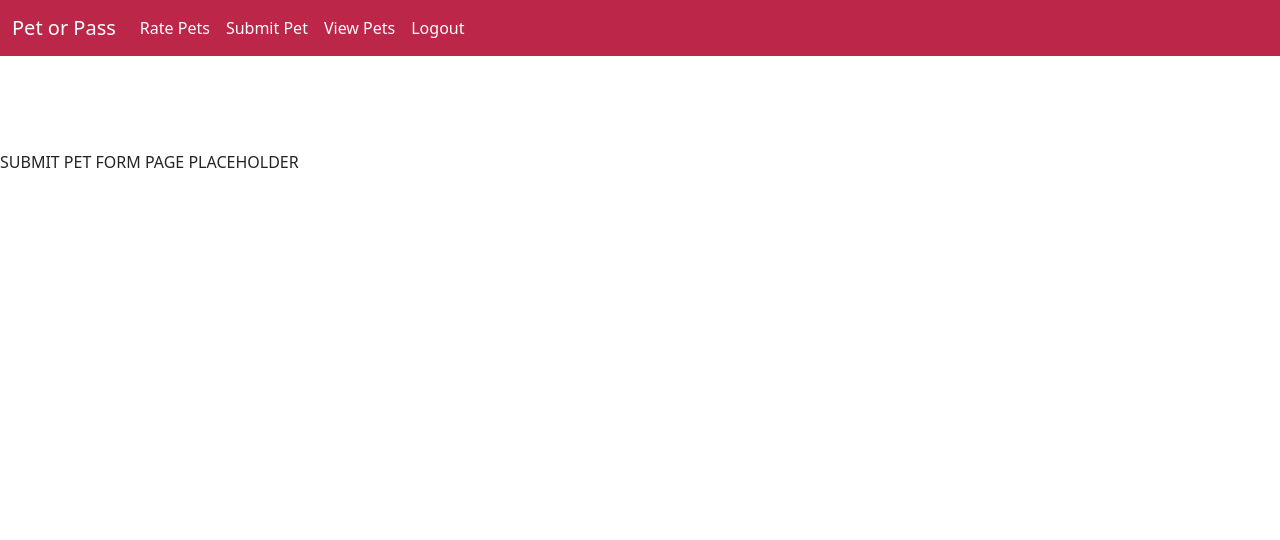
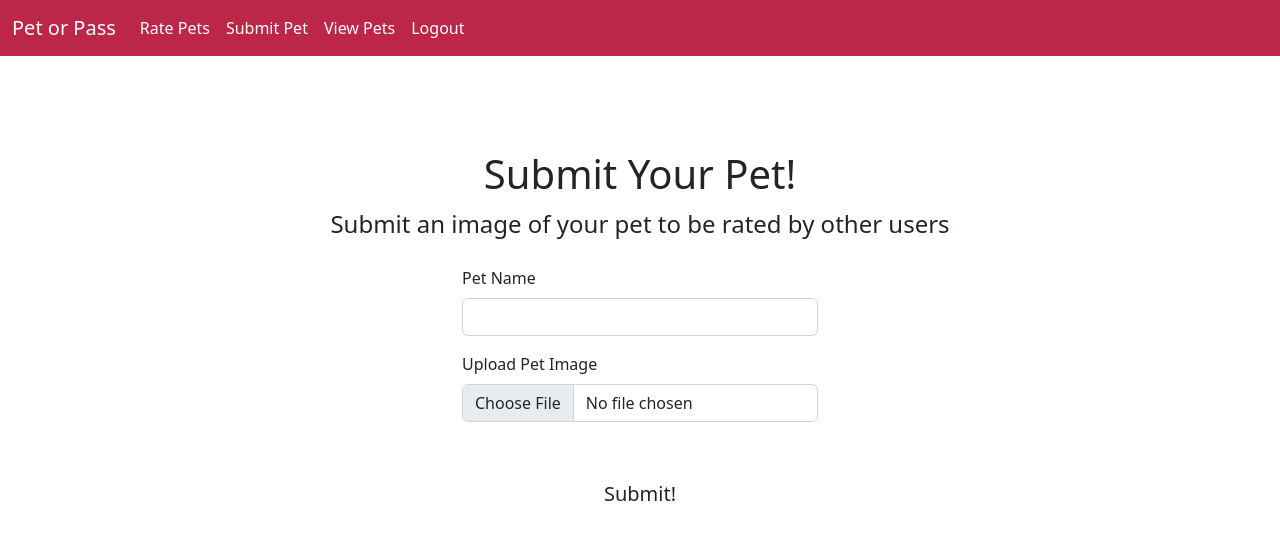
Before and after one commit to TotallyNotTito/PetOrPass, a React (Vite) app in the folder frontend/: page /submit-pet in a window 1280 px wide. Shown: the top 540 px of the page. Built offline with nearby package versions, Linux system fonts and the light colour scheme.

Commit message:
submit pet

```diff
--- a/frontend/src/components/SubmitPetForm.tsx
+++ b/frontend/src/components/SubmitPetForm.tsx
@@ -1,3 +1,29 @@
 export function SubmitPetForm() {
-    return (<div className="below-navbar">SUBMIT PET FORM PAGE PLACEHOLDER</div>);
+    return (
+        <form className="container below-navbar">
+            <div className="row text-center">
+                <h1>Submit Your Pet!</h1>
+            </div>
+            <div className="row text-center">
+                <legend>Submit an image of your pet to be rated by other users</legend>
+            </div>
+            <div className="row mt-3 justify-content-center">
+                <div className="col-xl-4 col-md-6 col-sm-8 col-10">
+                    <label className="form-label" htmlFor="petNameInput">Pet Name</label>
+                    <input className="form-control" type="text" id="petNameInput" name="petNameInput"/>
+                </div>
+            </div>
+            <div className="row mt-3 justify-content-center">
+                <div className="col-xl-4 col-md-6 col-sm-8 col-10">
+                    <label className="form-label" htmlFor="petImageInput">Upload Pet Image</label>
+                    <input className="form-control" type="file" id="petImageInput" name="petImageInput" accept="image/*"/>
+                </div>
+            </div>
+            <div className="row mt-5 justify-content-center">
+                <div className="col-xl-4 col-md-6 col-sm-8 col-10">
+                    <button className="btn btn-lg button-color w-100" type="submit">Submit!</button>
+                </div>
+            </div>
+        </form>
+    );
 }
```
